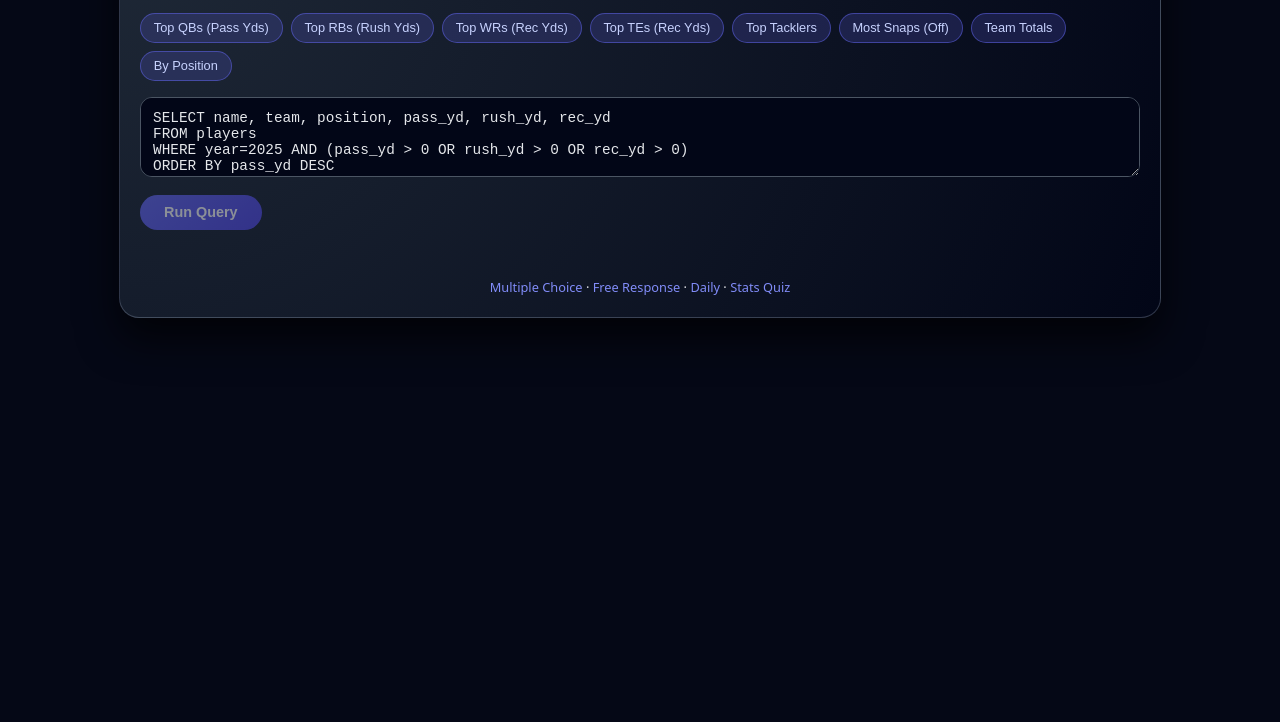
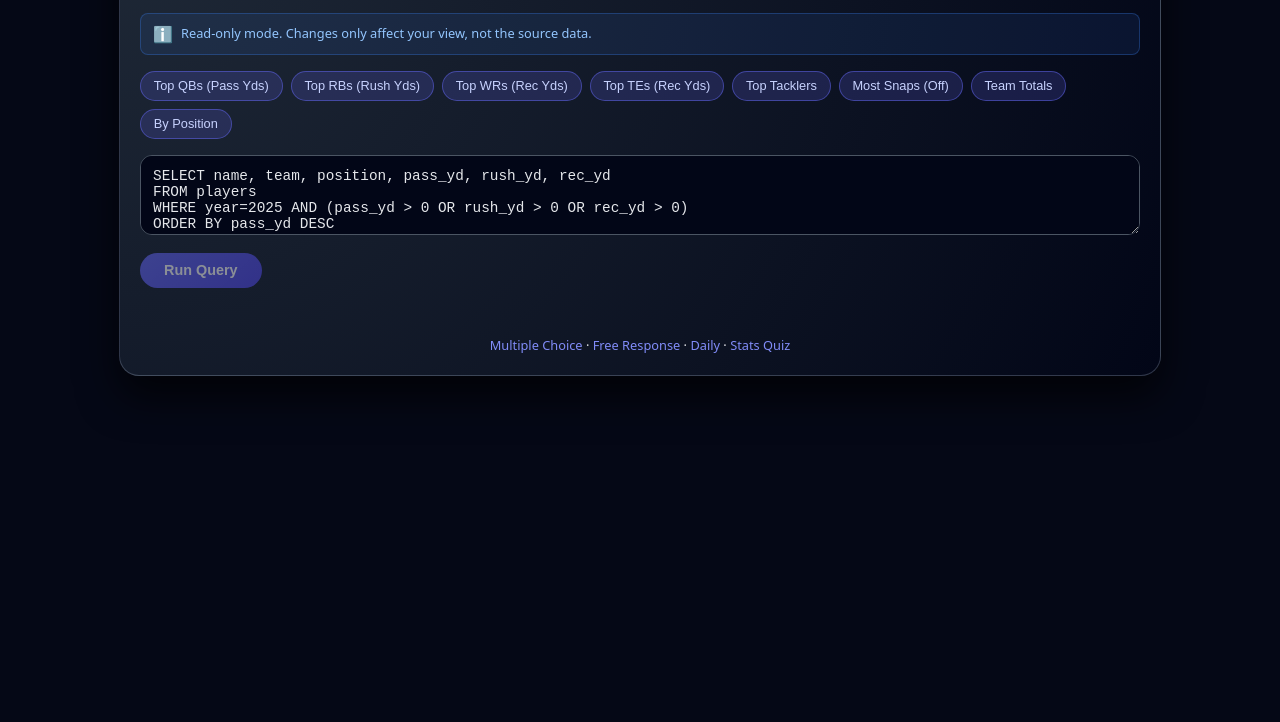
Before and after one commit to alexeldeib/sportsball, a plain HTML site: page stats.html in a window 1280 px wide. Shown: the part 110-832 px from the top of the page. Drawn offline with nearby package versions, Linux system fonts and the light colour scheme; no server answers.

Commit message:
feat(stats): add read-only info box to SQL explorer

```diff
--- a/stats.html
+++ b/stats.html
@@ -148,12 +148,33 @@
       color: #818cf8;
       text-decoration: none;
     }
+
+    .info-box {
+      display: flex;
+      align-items: center;
+      gap: 0.5rem;
+      background: rgba(59,130,246,0.1);
+      border: 1px solid rgba(59,130,246,0.3);
+      border-radius: 8px;
+      padding: 0.5rem 0.75rem;
+      font-size: 0.8rem;
+      color: #93c5fd;
+      margin-bottom: 1rem;
+    }
+    .info-box .icon {
+      font-size: 1rem;
+    }
   </style>
 </head>
 <body>
 <div class="app">
   <h1>NFL Stats Explorer</h1>
   <div class="status loading" id="status">Loading database...</div>
+
+  <div class="info-box">
+    <span class="icon">ℹ️</span>
+    <span>Read-only mode. Changes only affect your view, not the source data.</span>
+  </div>
 
   <div class="query-section">
     <div class="presets">
```
